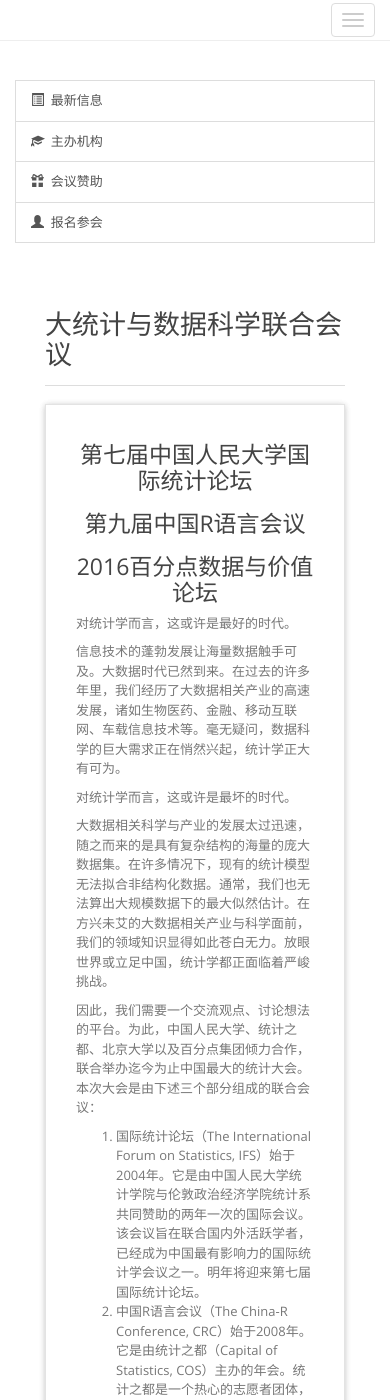
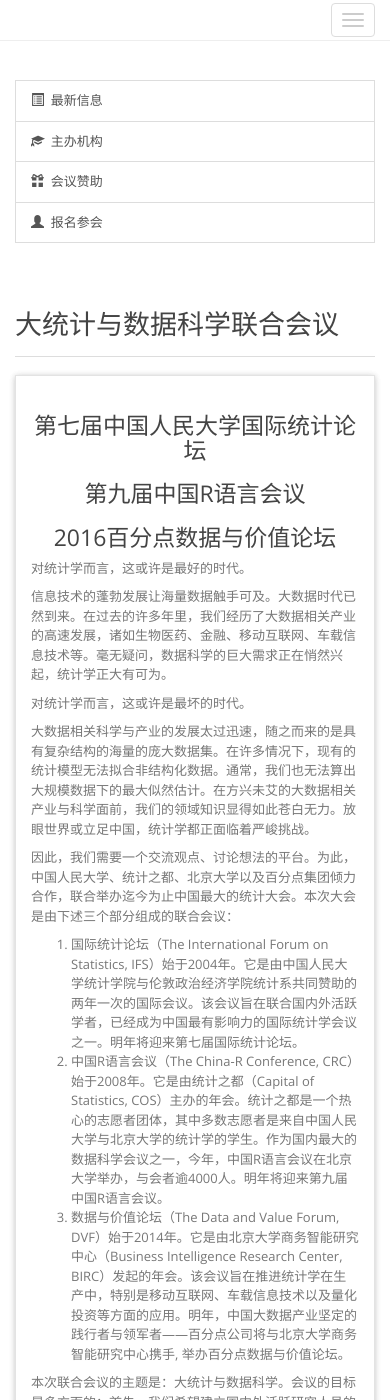
Before and after one commit to cosname/stat2016, a Jekyll site: the page built from index.md, in a window 390 px wide and 1400 px high. Built offline with Jekyll 4.4.1, drawn with Linux system fonts in a browser that asks for light colours.

Commit message:
responsive padding

```diff
--- a/css/style.css
+++ b/css/style.css
@@ -29,12 +29,25 @@ body {
     padding: 10px 30px;
 }
 
+@media (max-width: 1199px) {
+    .site-page {
+        padding: 10px 0;
+    }
+}
+
 .site-page .well {
     border-radius: 0;
     box-shadow: 0 1px 6px 0 rgba(0, 0, 0, 0.12), 0 1px 6px 0 rgba(0, 0, 0, 0.12);
     background-color: #FFFFFF;
     padding-left: 30px;
     padding-right: 30px;
+}
+
+@media (max-width: 991px) {
+    .site-page .well {
+        padding-left: 15px;
+        padding-right: 15px;
+    }
 }
 
 .site-page img.logo {
```
